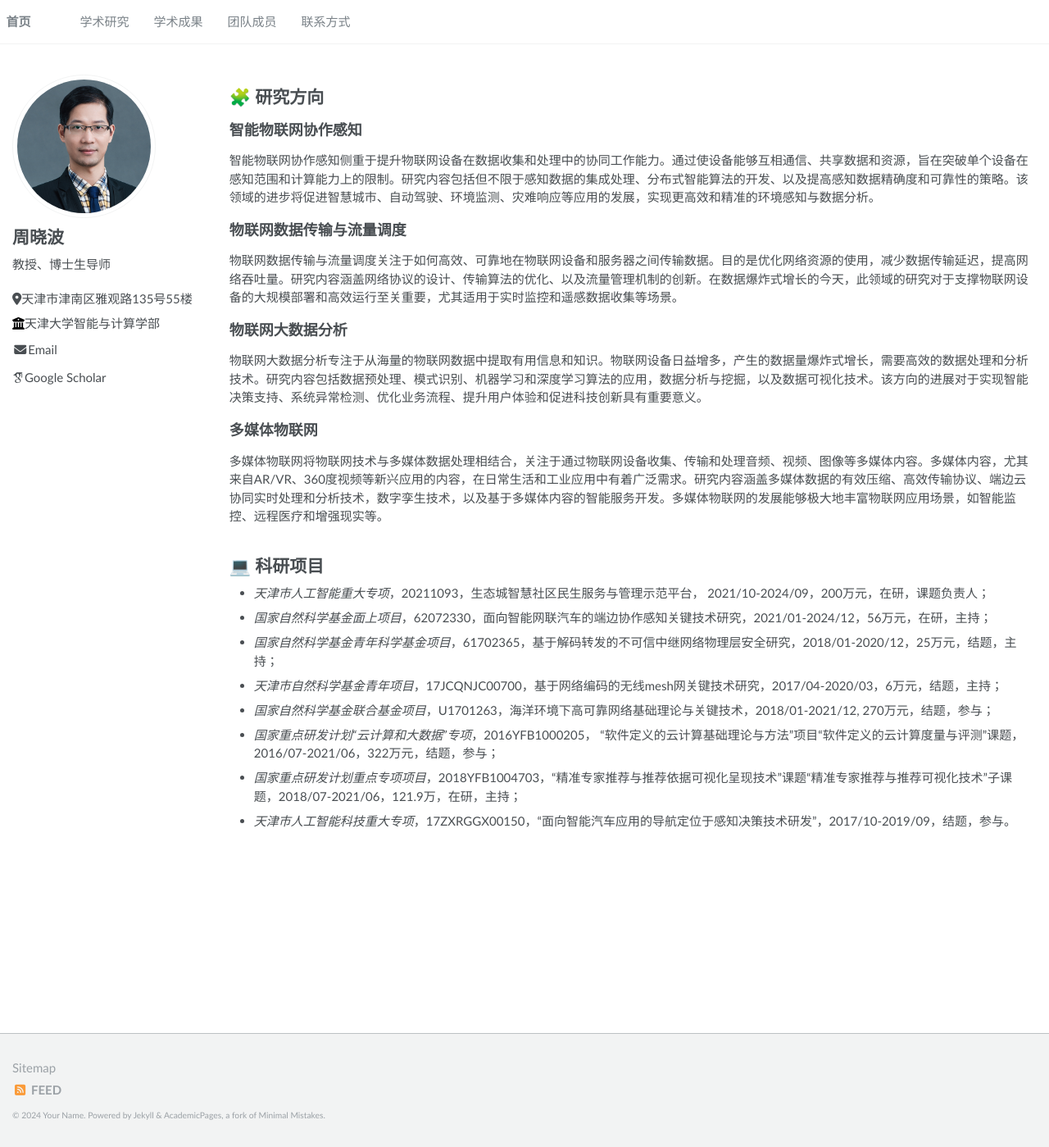
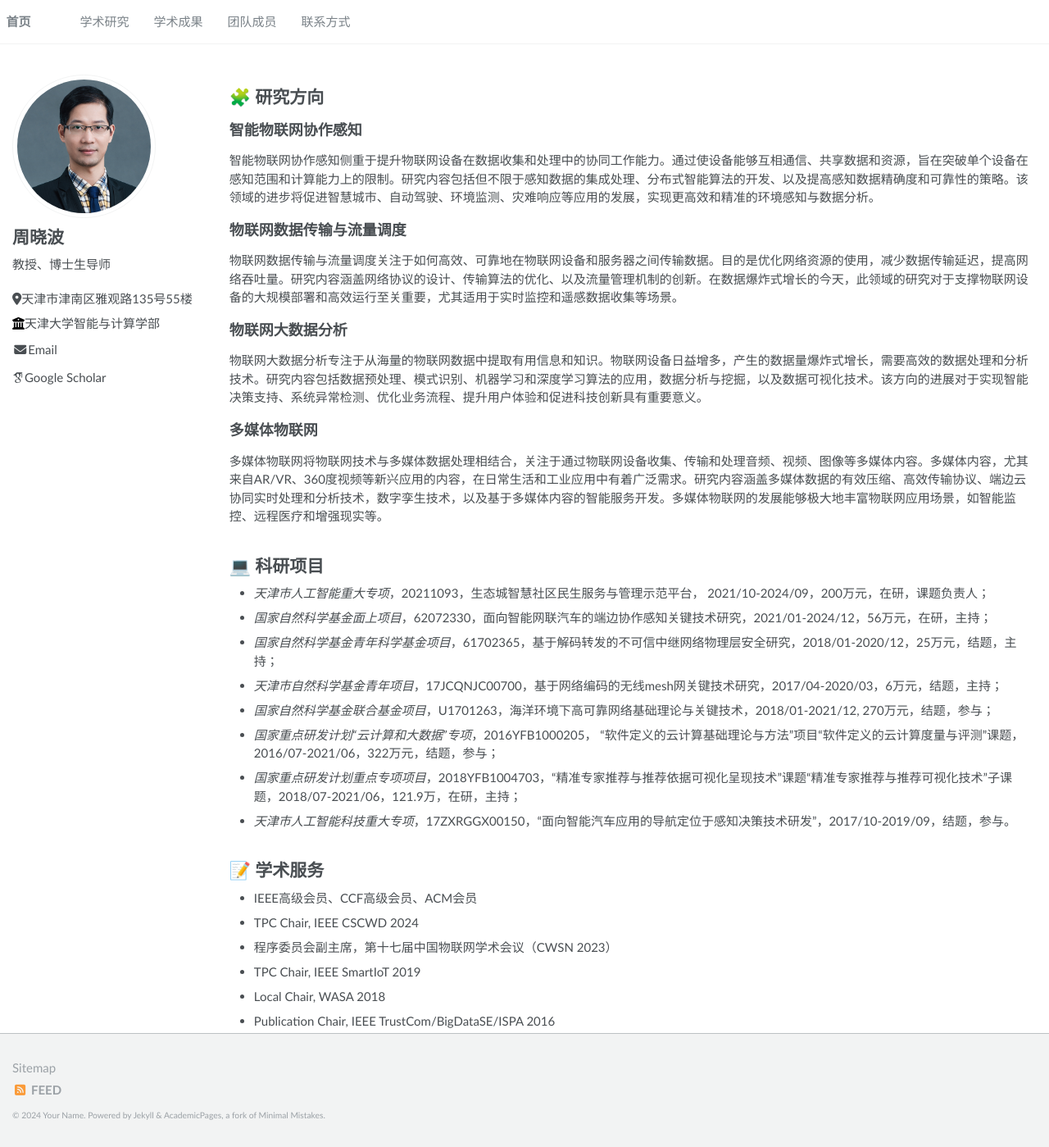
Before and after one commit to LiaEx/liaex.github.io, a Jekyll site: the page built from _pages/research.md, in a window 1280 px wide and 1399 px high. Shown: the whole window at 82% size. Built offline with Jekyll 4.4.1, drawn with Linux system fonts in a browser that asks for light colours; some web fonts are replaced.

Commit message:
Update research.md

```diff
--- a/_pages/research.md
+++ b/_pages/research.md
@@ -35,6 +35,16 @@ author_profile: true
 - *国家重点研发计划重点专项项目*，2018YFB1004703，“精准专家推荐与推荐依据可视化呈现技术”课题“精准专家推荐与推荐可视化技术”子课题，2018/07-2021/06，121.9万，在研，主持；
 - *天津市人工智能科技重大专项*，17ZXRGGX00150，“面向智能汽车应用的导航定位于感知决策技术研发”，2017/10-2019/09，结题，参与。
 
+<span class='anchor' id='service'></span>
+
+# 📝 学术服务
+- IEEE高级会员、CCF高级会员、ACM会员
+- TPC Chair, IEEE CSCWD 2024
+- 程序委员会副主席，第十七届中国物联网学术会议（CWSN 2023）
+- TPC Chair, IEEE SmartIoT 2019
+- Local Chair, WASA 2018
+- Publication Chair, IEEE TrustCom/BigDataSE/ISPA 2016
+
 <br/>
 <br/>
 <br/>
```
